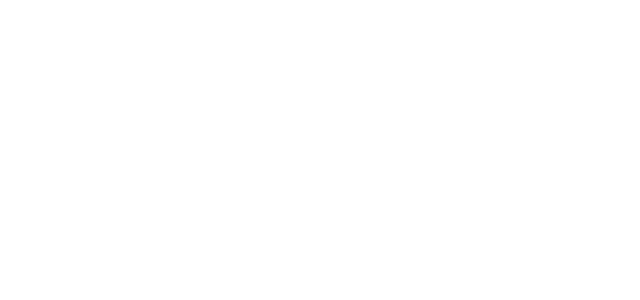
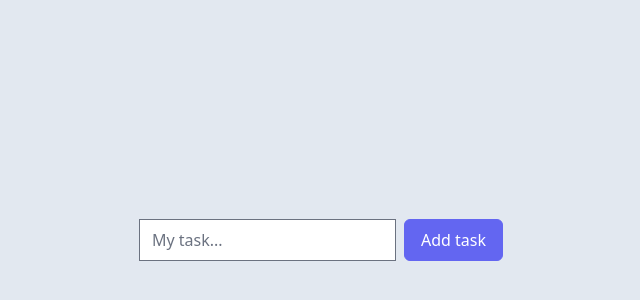
Before and after one commit to FabioAurora/todo-list-vuejs, a Vue app: page / in a window 1280 px wide. Shown: the part 32-332 px from the top of the page, without its empty margins (309-949 px from the left). Built offline with nearby package versions, Linux system fonts and the light colour scheme.

Commit message:
feat: added TodoTaskList component, added Option to create and delete a to do task

```diff
--- /dev/null
+++ b/postcss.config.js
@@ -0,0 +1,6 @@
+module.exports = {
+  plugins: {
+    tailwindcss: {},
+    autoprefixer: {},
+  },
+}
--- a/src/App.vue
+++ b/src/App.vue
@@ -1,15 +1,20 @@
 <template>
-  <main id="app">
-
+  <main id="app" class="justify-center flex bg-slate-200 items-center h-screen">
+    <TodoTaskList />
   </main>
 </template>
 
 <script>
-import Task from './components/Task.vue';
+import TodoTaskList from './components/TodoTaskList.vue';
 export default {
   name: "App",
   components: {
-    Task
-  },
+    TodoTaskList,
+  }
 };
 </script>
+
+
+<!--
+  colors: #ECEFF8
+ -->
--- a/src/assets/css/styles.css
+++ b/src/assets/tailwind.css
@@ -1,3 +1,5 @@
 @tailwind base;
+
 @tailwind components;
+
 @tailwind utilities;
--- /dev/null
+++ b/src/components/TodoTaskList.vue
@@ -0,0 +1,48 @@
+<template>
+  <section>
+    <form @submit.prevent="addTodoTask">
+      <input
+        v-model="newTask"
+        @keypress.enter="addTodoTask"
+        type="text"
+        placeholder="My task..."
+      />
+      <button
+        type="submit"
+        class="border border-indigo-500 bg-indigo-500 text-white rounded-md px-4 py-2 m-2 transition duration-500 ease select-none hover:bg-indigo-600 focus:outline-indigo-500"
+      >
+        Add task
+      </button>
+    </form>
+    <ul class="container w-96 h-64">
+      <li class="bg-slate-300" v-for="(task) in this.$store.state.tasks" :key="task.id">
+        {{ task.content }}
+        <button type="button" class="bg-blue-300" @click="deleteTodoTask(task)">Delete</button>
+      </li>
+    </ul>
+  </section>
+</template>
+
+<script>
+export default {
+  name: "TodoTaskList",
+  data() {
+    return {
+      newTask: "",
+    };
+  },
+  methods: {
+    addTodoTask() {
+      if (this.newTask) {
+        this.$store.dispatch("addTodoTask", this.newTask);
+        this.newTask = "";
+      }
+    },
+    deleteTodoTask(task) {
+        this.$store.dispatch('deleteTodoTask', task)
+    }
+  },
+  computed: {
+  }
+};
+</script>
--- a/src/main.js
+++ b/src/main.js
@@ -1,6 +1,7 @@
 import Vue from 'vue'
 import App from './App.vue'
 import store from './store'
+import './assets/tailwind.css'
 
 Vue.config.productionTip = false
 
--- a/src/store/index.js
+++ b/src/store/index.js
@@ -15,26 +15,28 @@
           content: task,
           isDone: false,
         },
+        ...state.tasks,
       ];
     },
-    REMOVE_TODO_TASK(state, task) {
-      state.tasks.filter((item) => item.id !== task.id);
+    DELETE_TODO_TASK(state, task) {
+      state.tasks = state.tasks.filter(item => item.id !== task.id)
     },
     TOGGLE_TODO_TASK(state, task) {
       task.isDone = !task.isDone;
     },
   },
   actions: {
-    addTodo({ commit }, task) {
+    addTodoTask({ commit }, task) {
       commit("ADD_TODO_TASK", task);
     },
-    removeTodoTask({ commit }, task) {
-      commit("REMOVE_TODO_TASK", task);
+    deleteTodoTask({ commit }, task) {
+      commit("DELETE_TODO_TASK", task);
     },
-    toggleTodoTask({commit}, task) {
-      commit('TOGGLE_TODO_TASK', task)
-    }
+    toggleTodoTask({ commit }, task) {
+      commit("TOGGLE_TODO_TASK", task);
+    },
   },
-  getters: {},
+  getters: {
+  },
   modules: {},
 });
--- a/tailwind.config.js
+++ b/tailwind.config.js
@@ -1,8 +1,22 @@
 /** @type {import('tailwindcss').Config} */
 module.exports = {
-  content: ["./src/**/*.{html,js}"],
+  content: {
+    relative: true,
+    files: [
+      "./public/**/*.html", "./src/**/*.{vue,js,ts,jsx,tsx}"
+    ],
+  },
   theme: {
+    fontFamily: {
+      sans: ["ui-sans-serif", "system-ui"],
+      serif: ["ui-serif", "Georgia"],
+      mono: ["ui-monospace", "SFMono-Regular"],
+      display: ["Oswald"],
+      body: ['"Open Sans"'],
+    },
     extend: {},
   },
-  plugins: [],
+  plugins: [
+    require('@tailwindcss/forms')
+  ],
 };
```
Also changed, not shown: package.json (+8 -0 lines), src/components/Task.vue (deleted), 2 other files (tests, documents, lock files or other folders).
